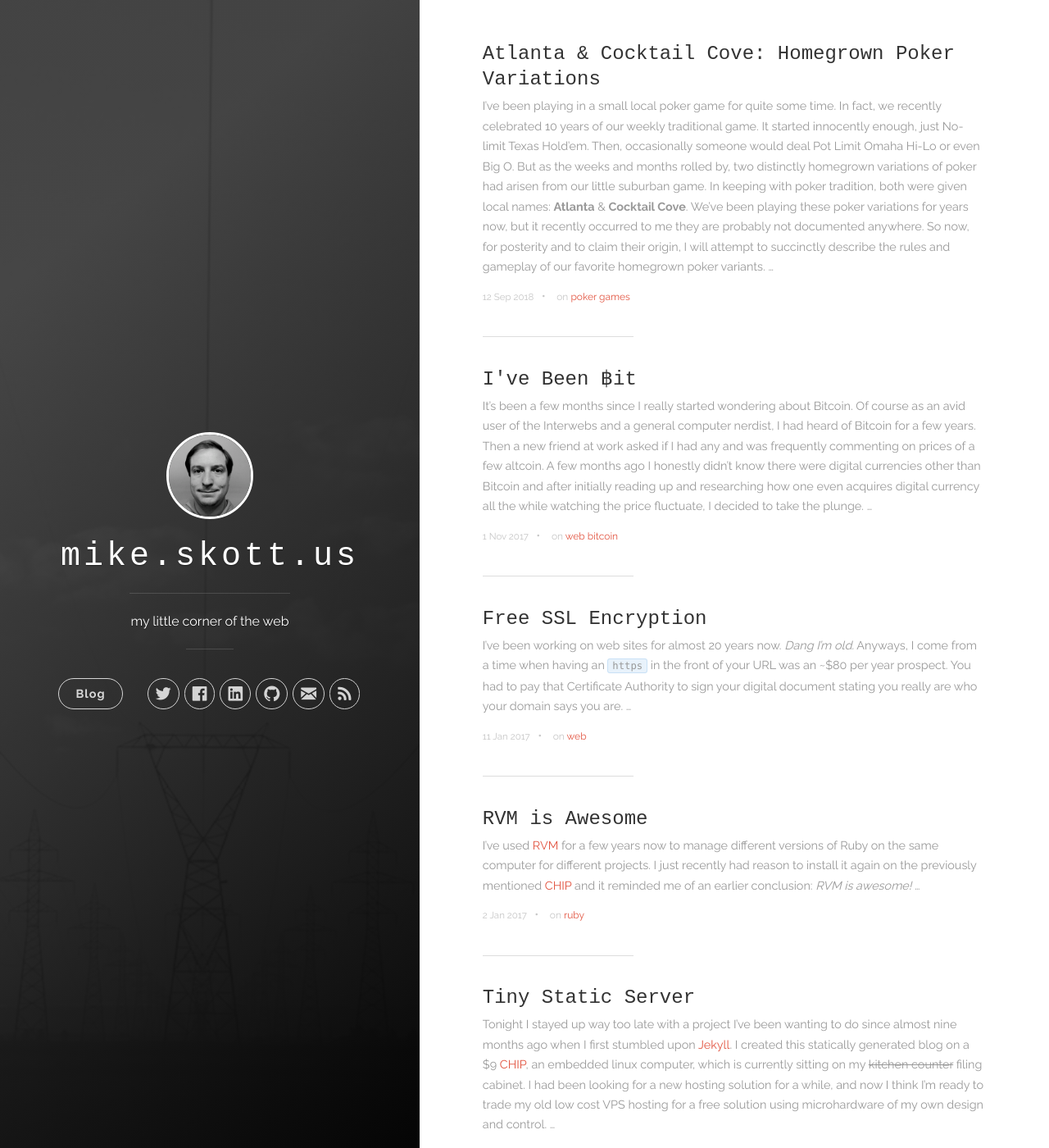
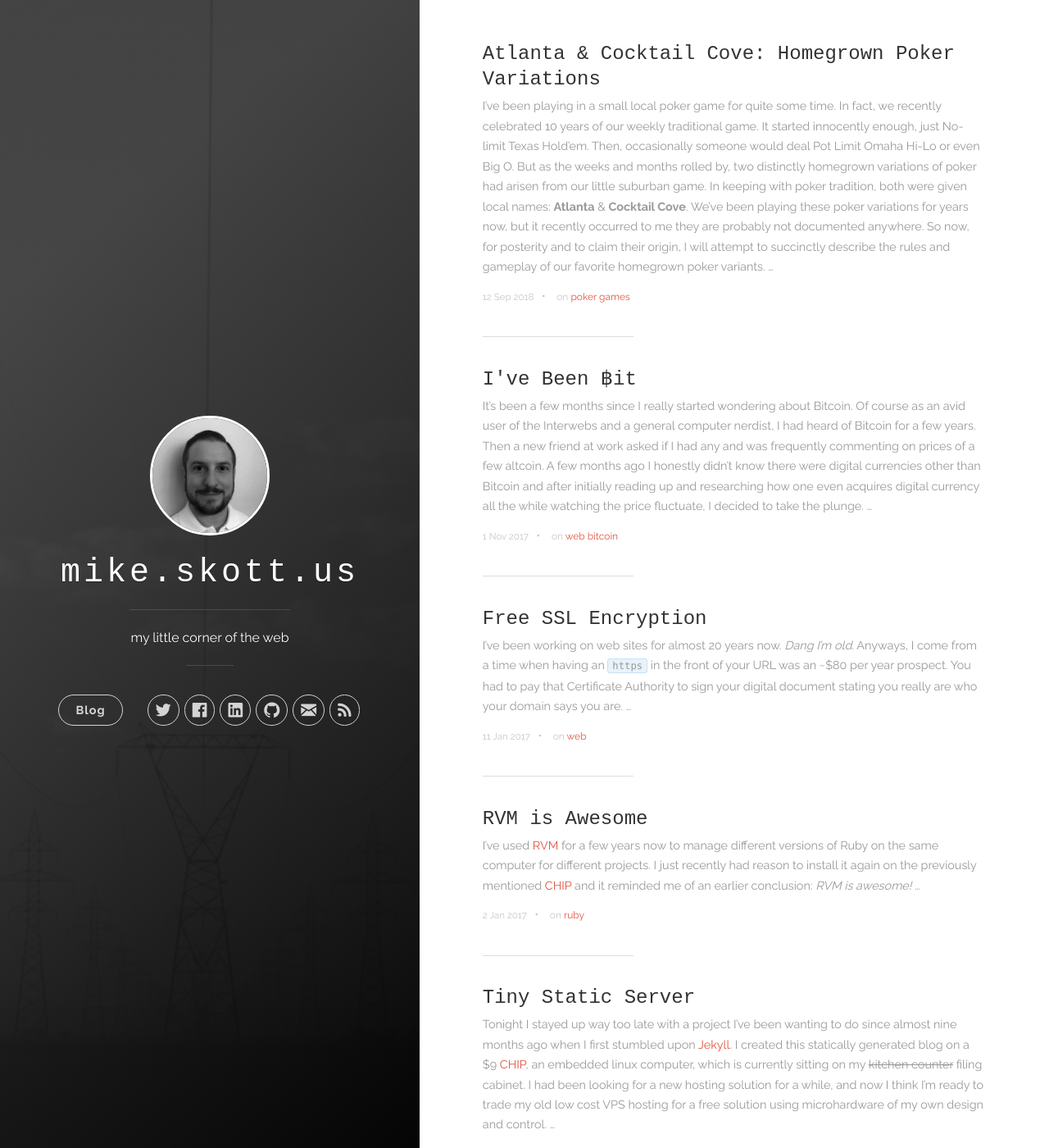
Before and after one commit to maskott/mike.skott.us, a Jekyll site: the page built from index.html, in a window 1280 px wide and 1400 px high. Shown: the whole window at 82% size. Built offline with Jekyll 4.4.1, drawn with Linux system fonts in a browser that asks for light colours; nearby versions of some CDN libraries; some web fonts are replaced; the list of posts is cut into pages by our own code.

Commit message:
new profile pic

```diff
--- a/_includes/header.html
+++ b/_includes/header.html
@@ -10,7 +10,7 @@
     <div class="panel-main__content">
         <a href="{{ site.github.url }}/">
 	  <div class="user-image-loader">
-            <img src="{{ "/images/profile.gif" | prepend: site.github.url }}" class="user-image" alt="My Profile Photo">
+            <img src="{{ "/images/mike_skott.gif" | prepend: site.github.url }}" class="user-image" alt="Mike Skott">
 	  </div>
           <h1 class="panel-cover__title panel-title">{{ site.title }}</h1>
         </a>
--- a/css/main.css
+++ b/css/main.css
@@ -49,8 +49,8 @@ pre.highlight code,
 .user-image {
   margin-bottom: 1.2em;
   position: relative;
-  width: 100px;
-  height: 100px;
+  width: 140px;
+  height: 140px;
   border: 3px solid #fff;
   border-radius:100%;
 }
```
Also changed, not shown: images/mike_skott.gif (added).
